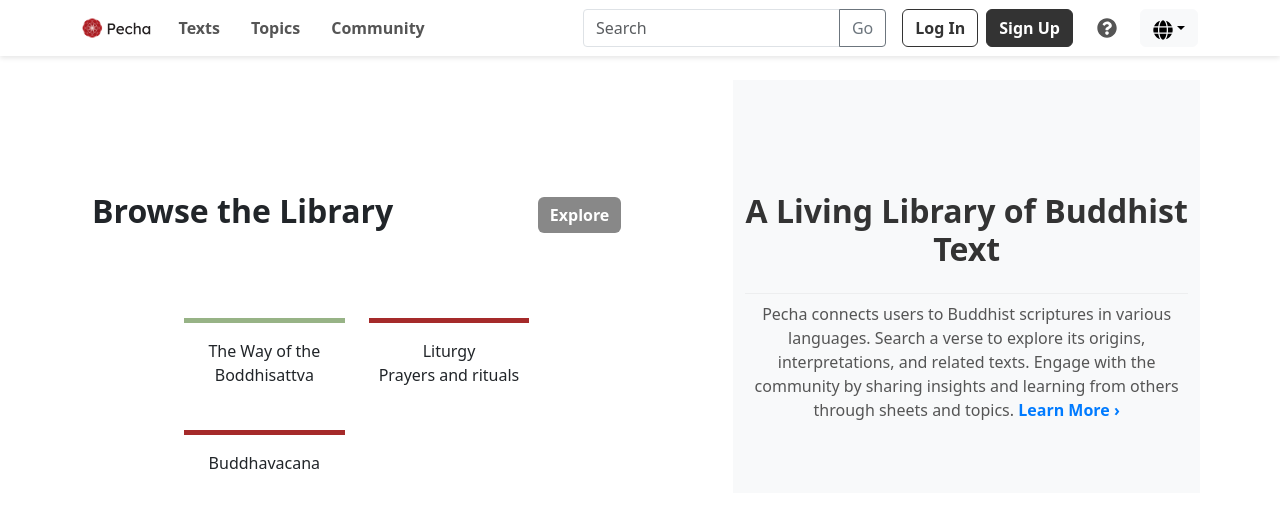
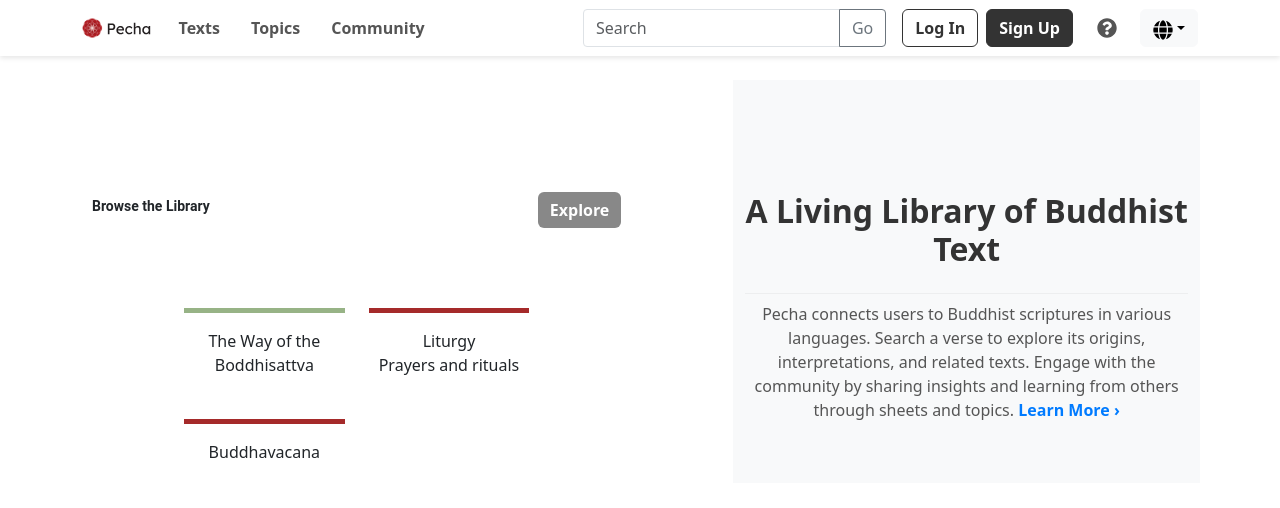
Before and after one commit to OpenPecha/app-pecha-frontend, a React (Vite) app: page / in a window 1280 px wide. Shown: the top 508 px of the page. Built offline with nearby package versions, Linux system fonts and the light colour scheme; no server answers.

Commit message:
updated font configuration

```diff
--- a/src/App.css
+++ b/src/App.css
@@ -1,20 +1,41 @@
+/* app.css */
 #root {
   text-align: center;
   --title-font-size: 16px;
-  --title-font-family: Arial;
+  --title-font-family: 'Roboto'; /* Default for English */
   --subtitle-font-size: 16px;
-  --subtitle-font-family: Arial;
+  --subtitle-font-family: 'Roboto'; /* Default for English */
   --content-font-size: 16px;
-  --content-font-family: Arial;
+  --content-font-family: 'Roboto'; /* Default for English */
   --subcontent-font-size: 11px;
-  --subcontent-font-family: Arial;
+  --subcontent-font-family: 'Roboto'; /* Default for English */
+}
 
+@font-face {
+  font-family: 'title-font';
+  src: url("./assets/fonts/Monlam-bodyig bold.ttf");
+}
+
+@font-face {
+  font-family: 'sub-title-font';
+  src: url("./assets/fonts/Monlam-bodyig Semi Bold Italic.ttf");
+}
+
+@font-face {
+  font-family: 'content-font';
+  src: url("./assets/fonts/Monlam-bodyig Semi Bold.ttf");
+}
+
+@font-face {
+  font-family: 'sub-content-font';
+  src: url("./assets/fonts/Monlam-bodyig Regular.ttf");
 }
 
 .title {
   font-size: var(--title-font-size);
   font-family: var(--title-font-family);
 }
+
 .subtitle {
   font-size: var(--subtitle-font-size);
   font-family: var(--subtitle-font-family);
@@ -24,6 +45,7 @@
   font-size: var(--content-font-size);
   font-family: var(--content-font-family);
 }
+
 .subcontent {
   font-size: var(--subcontent-font-size);
   font-family: var(--subcontent-font-family);
--- a/src/components/home/HomePage.jsx
+++ b/src/components/home/HomePage.jsx
@@ -14,7 +14,7 @@ const HomePage = () => {
             <Row className="justify-content-center">
                 <Col lg={7} md={8} className="left-section">
                     <div className="section-1 d-flex justify-content-between align-items-center">
-                        <h2 className="browse-library-text">{t("browseLibrary")}</h2>
+                        <h2 className="title browse-library-text">{t("browseLibrary")}</h2>
                         <Button className="browse-button">
                             {t("explore")}
                         </Button>
--- a/src/components/i18next/i18n.js
+++ b/src/components/i18next/i18n.js
@@ -115,19 +115,19 @@ const fontConfig = {
     bo: {
         title: {
             fontSize: "14px",
-            fontFamily: "Helvetica",
+            fontFamily: "title-font",
         },
         subtitle: {
             fontSize: "12px",
-            fontFamily: "Helvetica",
+            fontFamily: "sub-title-font",
         },
         content: {
             fontSize: "9px",
-            fontFamily: "Helvetica",
+            fontFamily: "content-font",
         },
         subcontent: {
             fontSize: "7px",
-            fontFamily: "Helvetica",
+            fontFamily: "sub-content-font",
         },
     },
 };
```
